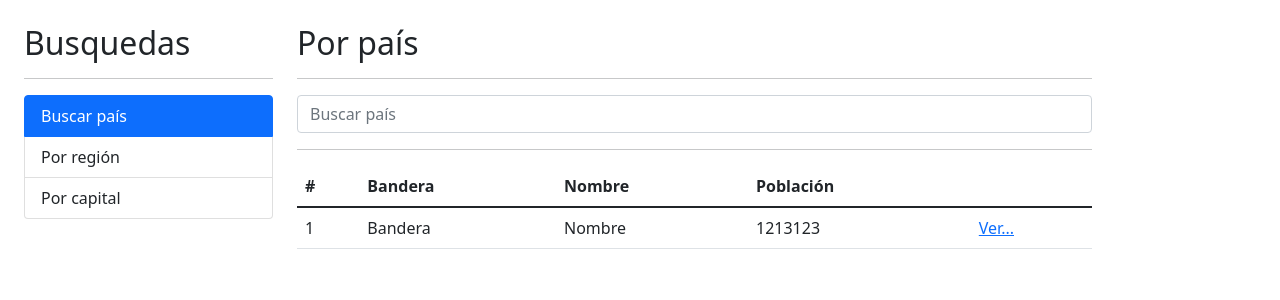
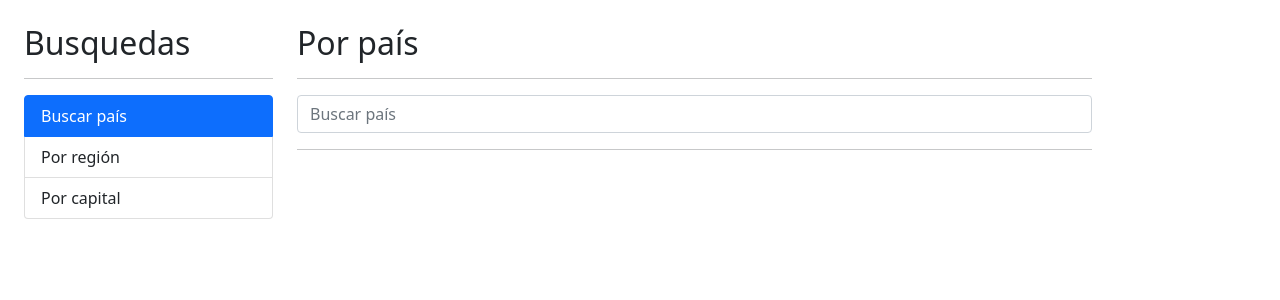
Before and after one commit to WhitishSine8/paisesApp, an Angular app: page / in a window 1280 px wide. Shown: the top 300 px of the page. Built offline with nearby package versions, Linux system fonts and the light colour scheme.

Commit message:
Actualización de las tablas
Se muestran ahora los resultados de las tablas.

```diff
--- a/src/app/pais/pages/por-pais/por-pais.component.html
+++ b/src/app/pais/pages/por-pais/por-pais.component.html
@@ -14,7 +14,7 @@
     No se encontró ningun resultado.
 </div>
 
-<div class="row">
+<div *ngIf="paises.length > 0" class="row">
     <div class="col">
         <table class="table table-hover">
             <thead>
@@ -27,13 +27,16 @@
                 </tr>
             </thead>
             <tbody>
-                <tr>
-                    <td>1</td>
-                    <td>Bandera</td>
-                    <td>Nombre</td>
-                    <td>1213123</td>
+                <tr *ngFor="let pais of paises; let i = index">
+                    <td>{{i + 1}}
+                    </td>
                     <td>
-                        <a href="/pais/cri">Ver...</a>
+                        <img [src]="pais.flags.svg" class="small-flag">
+                    </td>
+                    <td>{{pais.name.common}}</td>
+                    <td>{{pais.population | number}}</td>
+                    <td>
+                        <a [routerLink]="['/pais', pais.cca2]">Ver mas</a>
                     </td>
                 </tr>
             </tbody>
--- a/src/app/pais/pages/por-pais/por-pais.component.ts
+++ b/src/app/pais/pages/por-pais/por-pais.component.ts
@@ -1,4 +1,5 @@
 import { Component} from '@angular/core';
+import { Country } from '../../interfaces/pais-interface';
 import { PaisService } from '../../services/pais.service';
 
 @Component({
@@ -10,6 +11,7 @@ export class PorPaisComponent {
 
   termino:string = "";
   hayError:boolean = true;
+  paises:Country[] = [];
 
   constructor( private paisService:PaisService ) { }
 
@@ -17,10 +19,13 @@ export class PorPaisComponent {
     this.hayError = true;
     console.log(this.termino);
 
-    this.paisService.buscarPais( this.termino ).subscribe( (resp) => {
-      console.log(resp);
+    this.paisService.buscarPais( this.termino ).subscribe( (paises) => {
+      console.log(paises);
+      this.paises = paises;
+
     }, (err) => {
       this.hayError = false;
+      this.paises = [];
     });
   }
 }
--- a/src/app/pais/pais.module.ts
+++ b/src/app/pais/pais.module.ts
@@ -8,6 +8,7 @@ import { PorCapitalComponent } from './pages/por-capital/por-capital.component';
 import { PorPaisComponent } from './pages/por-pais/por-pais.component';
 import { PorRegionComponent } from './pages/por-region/por-region.component';
 import { VerPaisComponent } from './pages/ver-pais/ver-pais.component';
+import { RouterModule } from '@angular/router';
 
 @NgModule({
   declarations: [
@@ -18,7 +19,8 @@ import { VerPaisComponent } from './pages/ver-pais/ver-pais.component';
   ],
   imports: [
     CommonModule,
-    FormsModule
+    FormsModule,
+    RouterModule
   ],
   exports: [
     PorCapitalComponent,
--- a/src/styles.css
+++ b/src/styles.css
@@ -1 +1,3 @@
-/* You can add global styles to this file, and also import other style files */
+.small-flag {
+    width: 50px;
+}
```
